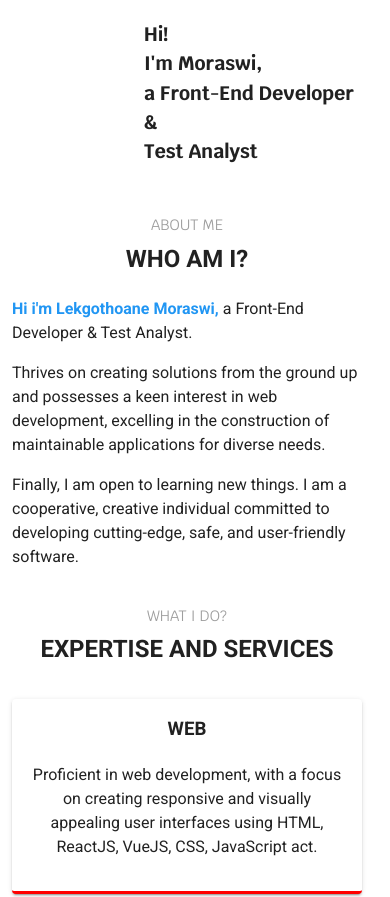
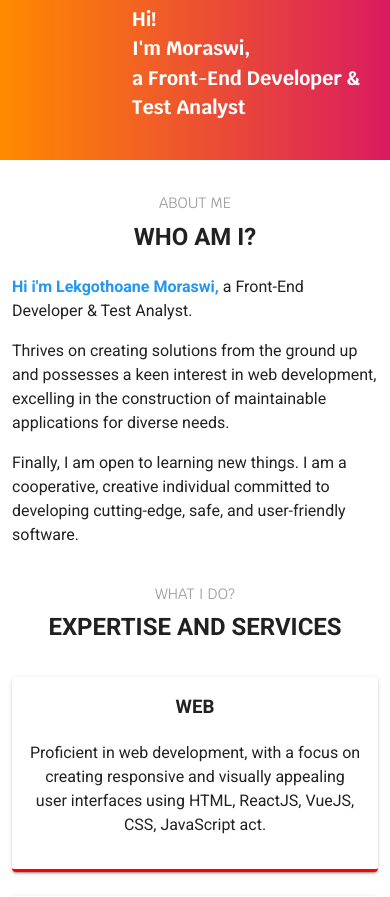
Before and after one commit to moraswi/portfolio, a Vue app: page / in a window 390 px wide. Shown: the top 897 px of the page. Built offline with nearby package versions, Linux system fonts and the light colour scheme.

Commit message:
mobile view

```diff
--- a/src/App.vue
+++ b/src/App.vue
@@ -27,11 +27,12 @@
               ></v-img>
             </v-avatar>
 
-            <v-dialog v-model="showDialog" max-width="600">
+            <v-dialog style="border-radius: 50%;" v-model="showDialog" max-width="600">
+              <v-card>
               <v-img
                 src="@/assets/img/profile-picture.jpeg"
                 alt="profile-picture"
-              ></v-img>
+              ></v-img></v-card>
             </v-dialog>
 
             <v-list-item href="#home">
@@ -185,3 +186,11 @@ export default {
   },
 };
 </script>
+
+<style lang="scss" scoped>
+//
+.circular-dialog {
+  border-radius: 50;
+  overflow: hidden;
+}
+</style>
--- a/src/components/Home/Home.vue
+++ b/src/components/Home/Home.vue
@@ -1,11 +1,16 @@
 <template>
-  <div class="ml-md-5 pb-7 pr-4">
-    <v-container>
+  <div class=" pb-7 ">
+
       <!-- Intro -->
-      <section id="home">
+      <section class="hidden-md-and-up" id="home">
         <Intro />
       </section>
 
+      <v-container>
+
+        <section class="hidden-sm-and-down" id="home">
+        <Intro />
+      </section>
       <!-- ProfessionalSummary -->
       <section id="about">
         <ProfessionalSummary />
--- a/src/components/Home/HomeComponents/Intro.vue
+++ b/src/components/Home/HomeComponents/Intro.vue
@@ -1,5 +1,5 @@
 <template>
-  <div class="mt-2">
+  <div class="mt-md-2 div-deco">
     <img
       class="hidden-sm-and-down"
       src="@/assets/img/TopImage.jpg"
@@ -25,8 +25,8 @@
       <div class="text1">
         <h1>Hi!</h1>
         <h1>I'm Moraswi,</h1>
-        <h1>a Front-End Developer &</h1>
-        <h1>Test Analyst</h1>
+        <h1>a Front-End Developer & Test Analyst</h1>
+
       </div>
     </v-layout>
   </div>
@@ -43,6 +43,14 @@ export default {
 </script>
 
 <style lang="scss" scoped>
+
+
+.div-deco{
+  height: 600px;
+  // background: linear-gradient(to right, #ff8a00, #da1b60);
+  /* Additional styling options */
+  // color: white;
+}
 //
 .text1 {
   font-family: "Krub", sans-serif;
@@ -53,4 +61,14 @@ export default {
     font-size: 13px;
   }
 }
+
+@media screen and (max-width: 768px) {
+  .div-deco{
+    padding-top: 5px;
+  height: 160px;
+  background: linear-gradient(to right, #ff8a00, #da1b60); /* Replace these colors with your desired gradient */
+  /* Additional styling options */
+  color: white;
+}
+}
 </style>
--- a/src/components/Home/HomeComponents/ProfessionalSummary.vue
+++ b/src/components/Home/HomeComponents/ProfessionalSummary.vue
@@ -20,7 +20,7 @@
        <!-- title mobile view -->
       <v-row class="hidden-md-and-up">
       <v-col class="text-center" xs12>
-        <p class="grey--text text2 mt-12">ABOUT ME</p>
+        <p class="grey--text text2 mt-5">ABOUT ME</p>
         <h2 class="mt-n3">WHO AM I?</h2>
       </v-col>
     </v-row>
```
